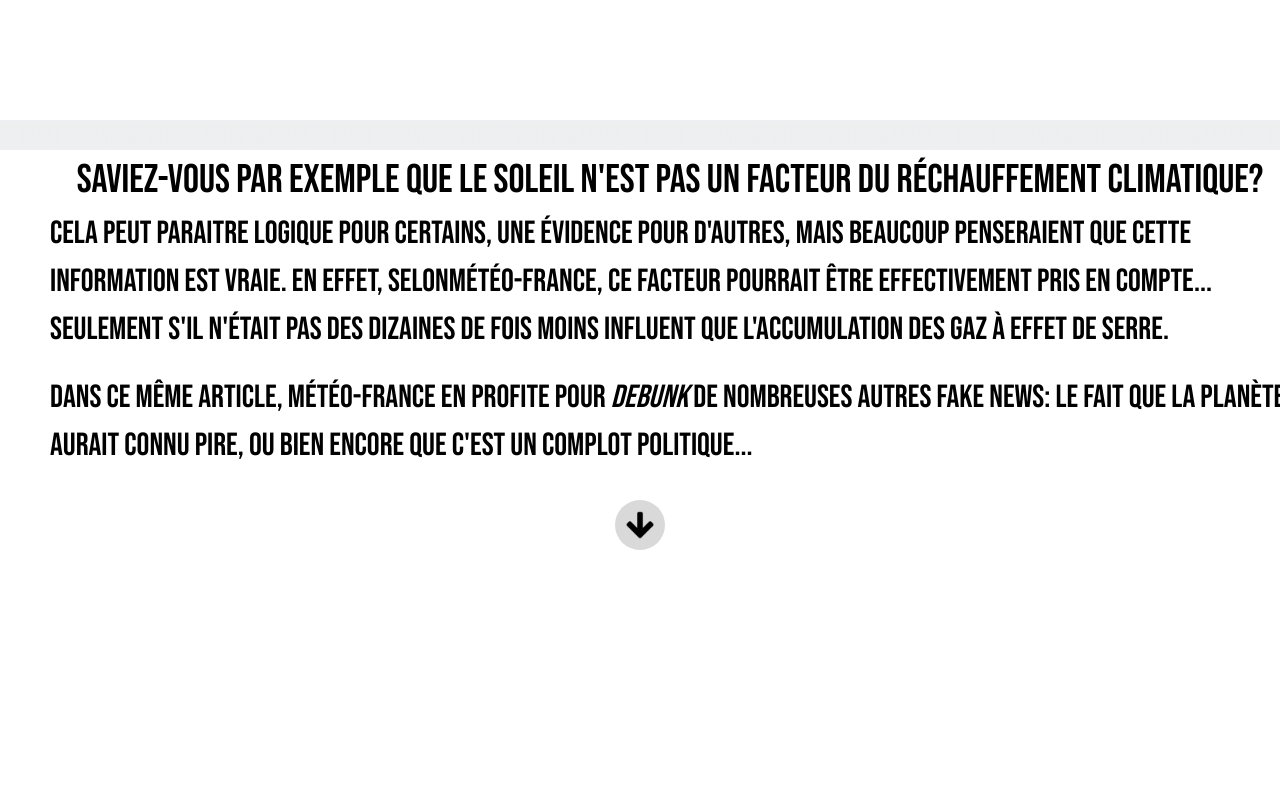
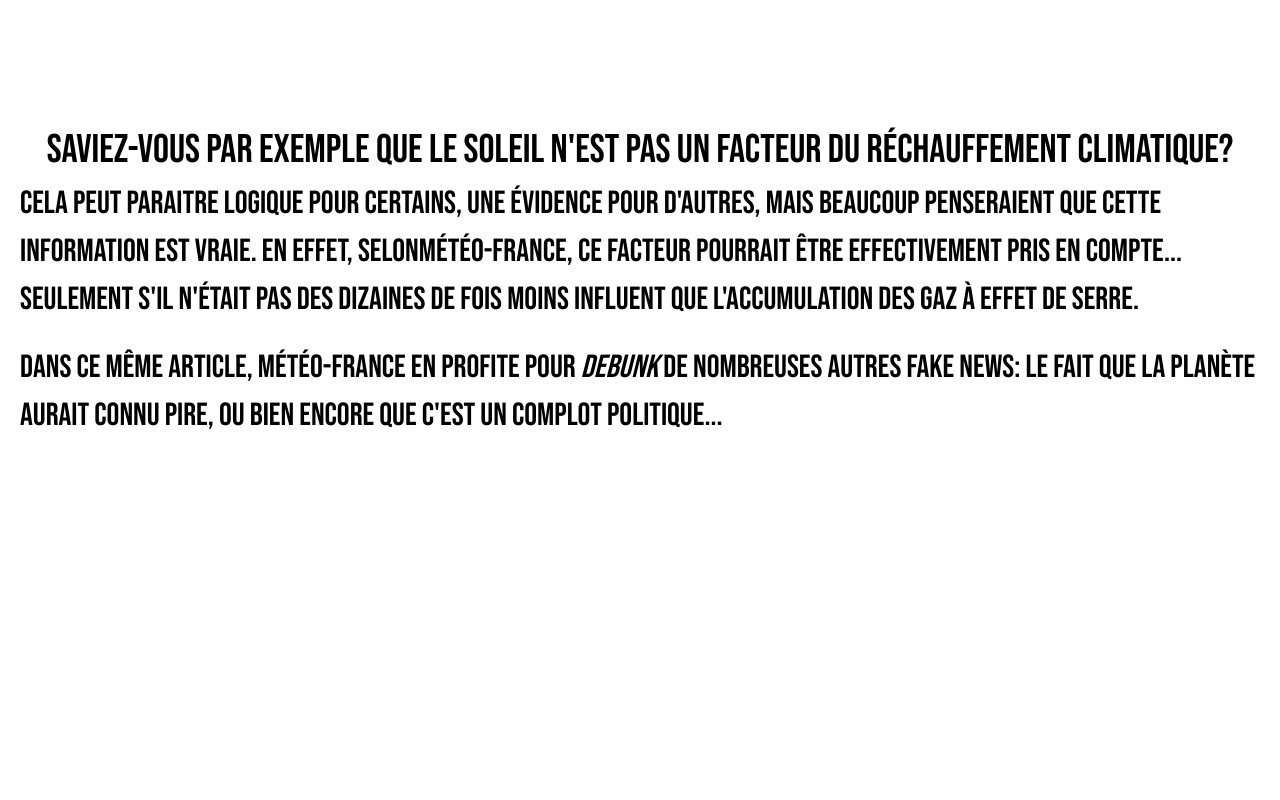
Before and after one commit to ivelter/ndi2023, a Next.js app: page / in a window 1280 px wide. Shown: the part 9600-10400 px from the top of the page. Built offline with nearby package versions, Linux system fonts and the light colour scheme.

Commit message:
fix: rapide anti trou

```diff
--- a/src/components/slides/SN10.js
+++ b/src/components/slides/SN10.js
@@ -5,8 +5,7 @@ import base from "./SN10.module.scss";
 export default function SN10() {
   return (
     <Degrade
-      gradientStart={all["vert-tres-clair"]}
-      gradientStop={all.marron}
+      gradientStart={all["gradientVTC-M"]}
       color={all.marron}
       id={10}
     >
--- a/src/components/slides/SN10.module.scss
+++ b/src/components/slides/SN10.module.scss
@@ -1,7 +1,7 @@
 .divRacine {
   width: 100%;
+  height: 110vh;
   color: black;
-  margin: 30px;
   h2 {
     text-align: center;
     font-size: 40px;
```
